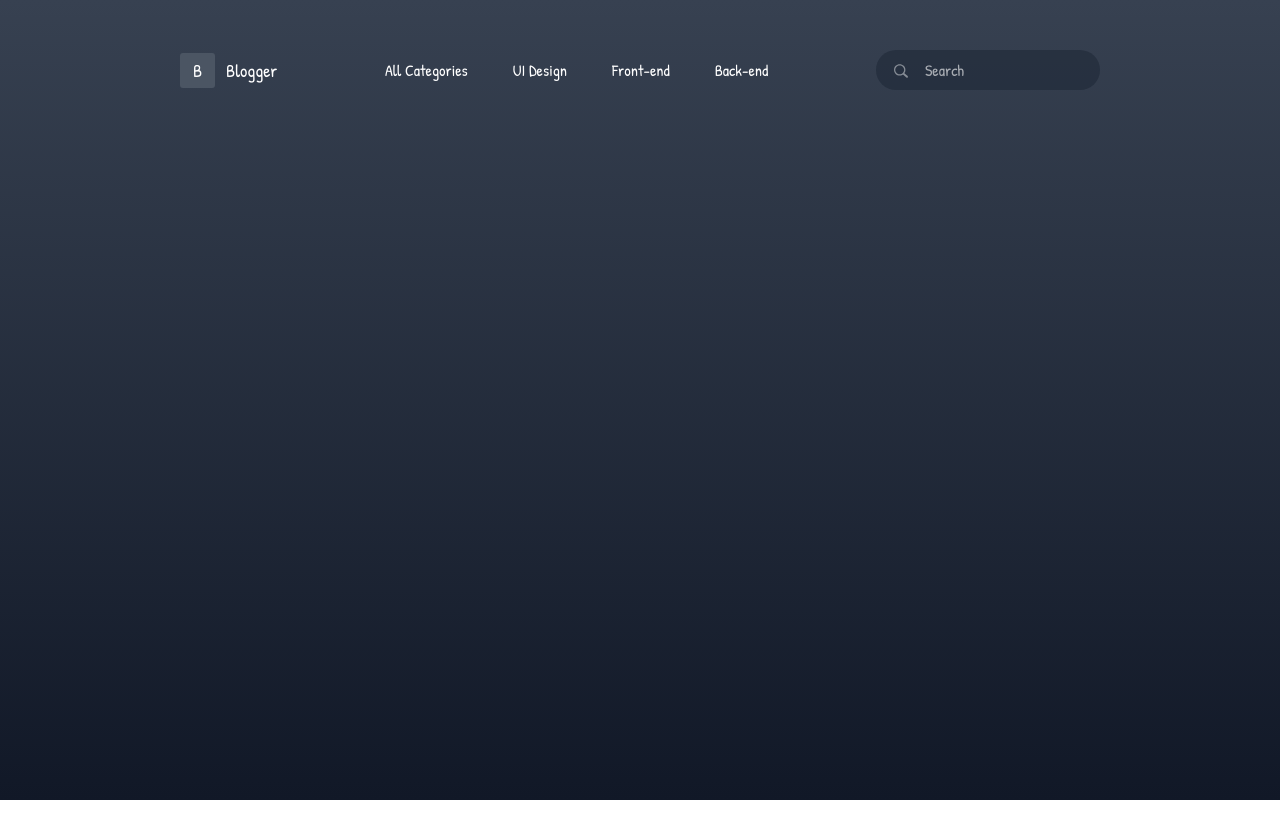
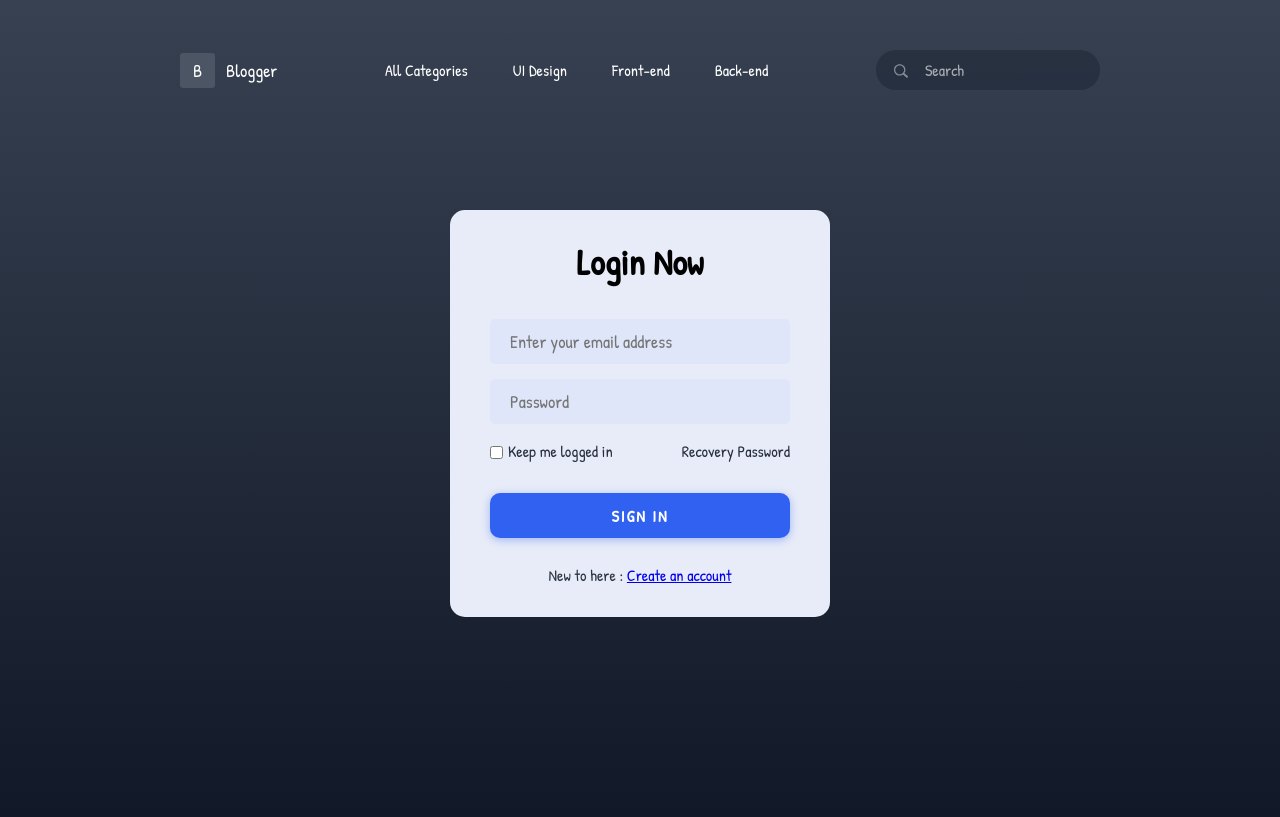
Before and after one commit to AlthafAhd07/blog-site, a React (Create React App) app: page /login in a window 1280 px wide. Built offline with nearby package versions, Linux system fonts and the light colour scheme.

Commit message:
worked with the auth ui

```diff
--- a/src/App.css
+++ b/src/App.css
@@ -8,6 +8,19 @@
   overflow-x: hidden;
 
   font-family: var(--ff-primary);
+}
+
+::-webkit-scrollbar {
+  width: 6px;
+}
+::-webkit-scrollbar-track {
+  background-color: #0093e9;
+  background-image: linear-gradient(160deg, #0093e9 0%, #80d0c7 100%);
+  border-radius: 5px;
+}
+::-webkit-scrollbar-thumb {
+  background-color: #50546a;
+  border-radius: 5px;
 }
 
 @media only screen and (max-width: 1200px) {
--- a/src/App.js
+++ b/src/App.js
@@ -8,6 +8,8 @@ import Search from "./pages/search";
 import Header from "./components/header";
 import Blog from "./pages/blog";
 import ByCategory from "./pages/byCategory";
+import Login from "./pages/login";
+import Register from "./pages/register";
 
 function App() {
   return (
@@ -18,6 +20,8 @@ function App() {
         <Route path="/search" element={<Search />} />
         <Route path="/blog/:id" element={<Blog />} />
         <Route path="/category/:name" element={<ByCategory />} />
+        <Route path="/login" element={<Login />} />
+        <Route path="/register" element={<Register />} />
       </Routes>
     </div>
   );
--- a/src/pages/blog/blog.css
+++ b/src/pages/blog/blog.css
@@ -4,7 +4,7 @@
   align-items: center;
   justify-content: center;
 
-  margin-top: 69px;
+  margin-top: 60px;
 }
 .blog > h1 {
   font-size: 24px;
@@ -19,12 +19,19 @@
   width: 896px;
   aspect-ratio: 3 / 2;
 
+  object-fit: contain;
+
   margin-block: 28px 69px;
+
+  box-shadow: rgba(0, 0, 0, 0.16) 0px 1px 4px;
 }
 
 @media only screen and (max-width: 400px) {
   .blog > img {
     margin-block: 28px 35px;
+  }
+  .blog {
+    margin-top: 40px;
   }
 }
 
--- /dev/null
+++ b/src/pages/login/auth.css
@@ -0,0 +1,107 @@
+.auth {
+  display: flex;
+  flex-direction: column;
+  align-items: center;
+  justify-content: center;
+  gap: 30px;
+
+  margin-top: 85px;
+  overflow: hidden;
+}
+.login {
+  margin-top: 35px;
+}
+
+.auth__form > h2 {
+  color: black;
+  margin-bottom: 15px;
+
+  font-size: 36px;
+  font-weight: 600;
+}
+
+.auth__form {
+  display: flex;
+  flex-direction: column;
+  align-items: center;
+  justify-content: space-around;
+  gap: 15px;
+
+  padding: 25px 40px;
+  padding-bottom: 30px;
+  background-color: #e8ecf8;
+
+  border-radius: 15px;
+}
+
+@media only screen and (max-width: 430px) {
+  .auth__form {
+    padding: 25px 15px;
+  }
+}
+
+.auth__form > input {
+  width: 300px;
+  height: 45px;
+  background-color: #dfe6f9;
+
+  outline-width: 0;
+  border-width: 0;
+
+  font-size: 18px;
+  text-indent: 20px;
+
+  border-radius: 5px;
+}
+
+.login__extraData {
+  display: flex;
+  align-items: center;
+  justify-content: space-between;
+
+  width: 100%;
+}
+
+.login__extraData > div {
+  color: #272f3f;
+  user-select: none;
+  cursor: pointer;
+}
+.login__extraData > div:first-child {
+  display: flex;
+  align-items: center;
+
+  gap: 5px;
+}
+.login__extraData > div:first-child > label {
+  cursor: pointer;
+  user-select: none;
+}
+
+.login__extraData input {
+  margin-top: 3px;
+}
+
+.auth__form > button {
+  background-color: rgb(49, 97, 241);
+
+  width: 300px;
+  height: 45px;
+  margin-top: 15px;
+
+  color: white;
+  font-weight: 600;
+  letter-spacing: 2px;
+
+  outline-width: 0;
+  border-width: 0;
+  border-radius: 10px;
+
+  cursor: pointer;
+  box-shadow: rgba(49, 97, 241, 0.4) 0px 2px 8px 0px;
+}
+
+.auth__form > p {
+  color: #2b3444;
+  margin-top: 10px;
+}
--- /dev/null
+++ b/src/pages/login/index.js
@@ -0,0 +1,29 @@
+import React from "react";
+import { Link } from "react-router-dom";
+
+import "./auth.css";
+
+const Login = () => {
+  return (
+    <div className="auth">
+      <form className="auth__form login">
+        <h2>Login Now</h2>
+        <input type="email" placeholder="Enter your email address" />
+        <input type="password" placeholder="Password" />
+        <section className="login__extraData">
+          <div>
+            <input type="checkbox" name="" id="keepLogin" />
+            <label htmlFor="keepLogin">Keep me logged in</label>
+          </div>
+          <div>Recovery Password</div>
+        </section>
+        <button>SIGN IN</button>
+        <p>
+          New to here : <Link to="/register">Create an account</Link>
+        </p>
+      </form>
+    </div>
+  );
+};
+
+export default Login;
--- /dev/null
+++ b/src/pages/register/index.js
@@ -0,0 +1,24 @@
+import React from "react";
+import { Link } from "react-router-dom";
+
+import "../login/auth.css";
+
+const Register = () => {
+  return (
+    <div className="auth">
+      <form className="auth__form">
+        <h2>Create Account</h2>
+        <input type="text" placeholder="Enter your name" />
+        <input type="email" placeholder="Email address" />
+        <input type="password" placeholder="Password" />
+        <input type="password" placeholder="Confirm Password" />
+        <button>Create</button>
+        <p>
+          Already Have an Account : <Link to="/login">Login Now</Link>
+        </p>
+      </form>
+    </div>
+  );
+};
+
+export default Register;
```
